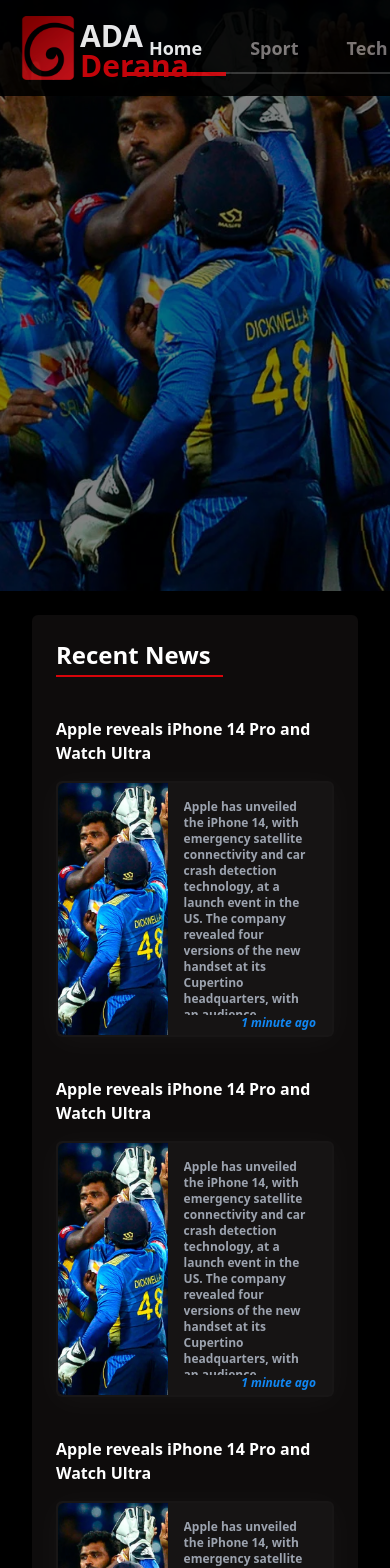
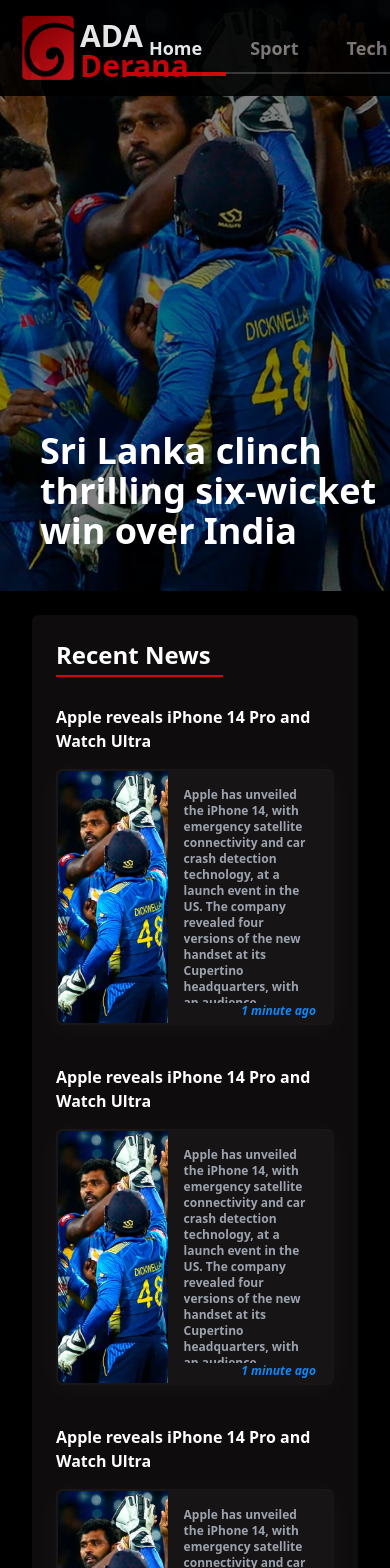
Before and after one commit to sachinthaHeshan/derana-news, a Next.js app: page / in a window 390 px wide. Shown: the top 1568 px of the page. Built offline with nearby package versions, Linux system fonts and the light colour scheme.

Commit message:
fix: fix responsiveness error

```diff
--- a/modules/shared/components/NewsBox.tsx
+++ b/modules/shared/components/NewsBox.tsx
@@ -36,11 +36,7 @@ export const NewsBox = ({ title, fullSize }: NewsBoxProps) => (
     <h2 className="text-2xl font-bold text-white pb-1">{title}</h2>
     <hr className="border border-lava-red w-3/5" />
 
-    <div
-      className={`grid xl:grid-cols-${fullSize ? '3' : '1'} lg:grid-cols-${
-        fullSize ? '2' : '1'
-      } grid-cols-1 gap-6 mt-6`}
-    >
+    <div className={`grid ${fullSize ? 'xl:grid-cols-3 lg:grid-cols-2 grid-cols-1' : 'grid-cols-1'} gap-6 mt-3`}>
       {newsList?.map((news) => (
         <NewsCard key={news.id} headLine={news?.headLine} content={news?.content} />
       ))}
--- a/pages/index.tsx
+++ b/pages/index.tsx
@@ -2,14 +2,19 @@ import type { NextPage } from 'next';
 import { NewsBox } from '../modules/shared/components/NewsBox';
 
 const Home: NextPage = () => (
-  <div className=" ">
-    <img src="/images/cricket.webp" className="w-full h-screen-7/10 object-cover brightness-50" alt="" />
+  <div>
+    <div className="relative">
+      <img src="/images/cricket.webp" className="w-full h-screen-7/10 object-cover brightness-50" alt="Top News" />
+      <span className="font-bold text-white absolute bottom-10 text-4xl left-10">
+        Sri Lanka clinch thrilling six-wicket win over India
+      </span>
+    </div>
     <div className="px-8 py-6">
       <NewsBox title="Recent News" fullSize />
     </div>
     <div className="grid grid-cols-2 gap-6 px-8">
       <NewsBox title="Tech News" />
-      <NewsBox title="Recent News" />
+      <NewsBox title="Sport News" />
     </div>
   </div>
 );
```
